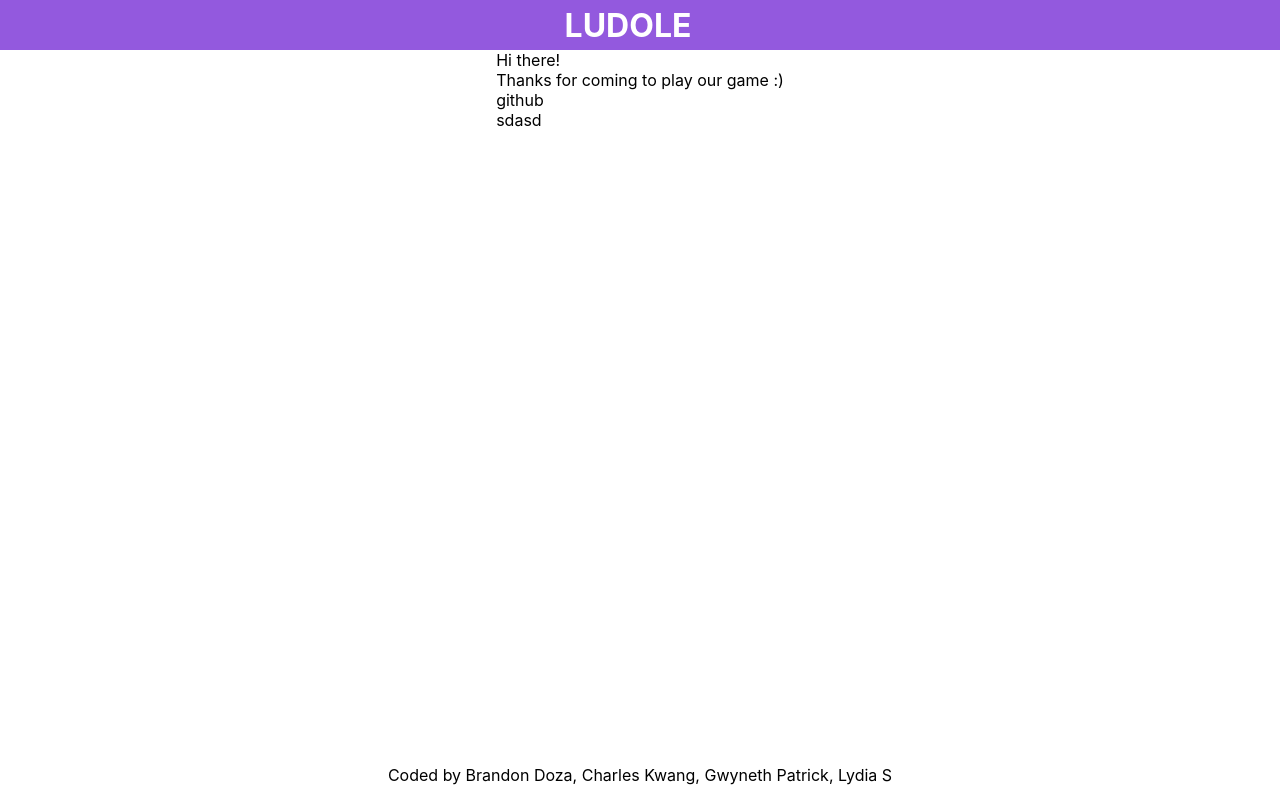
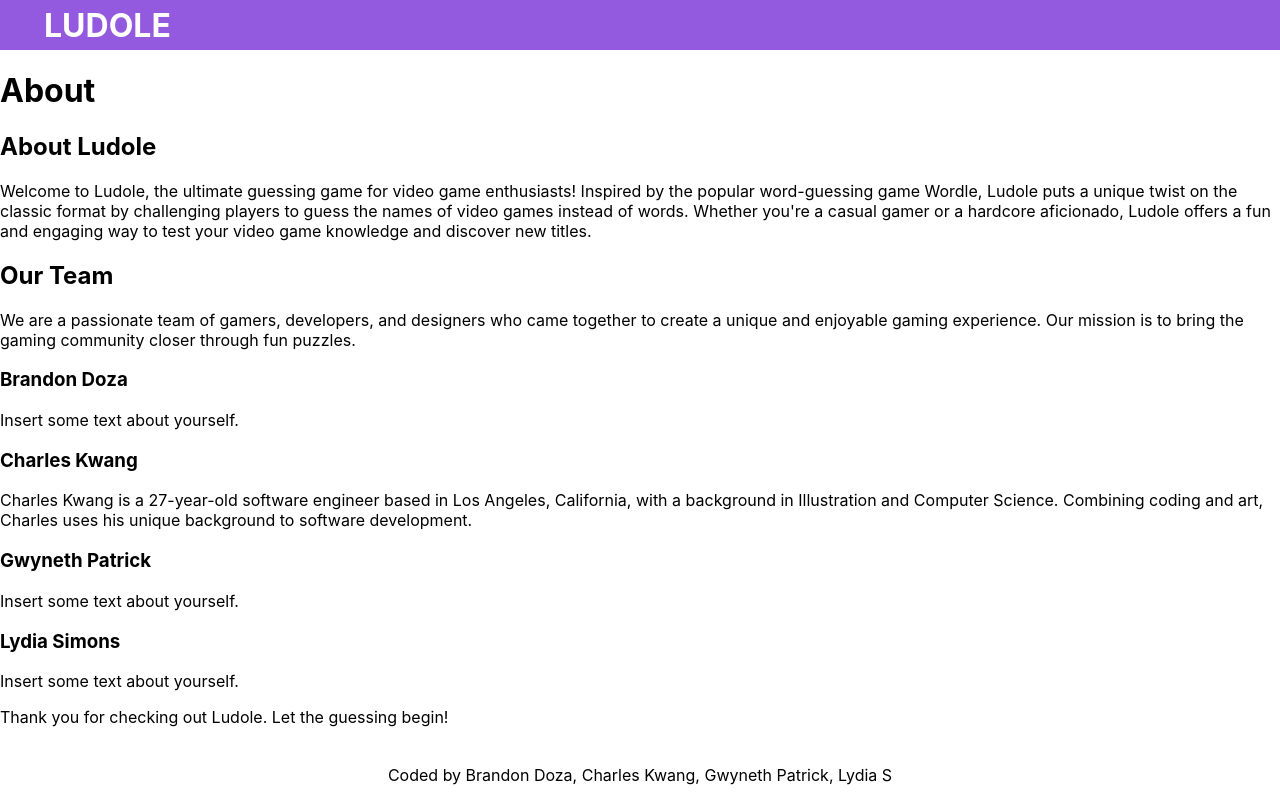
Before and after one commit to KojinKuro/ludole, a React (Vite) app: page /about in a window 1280 px wide. Built offline with nearby package versions, Linux system fonts and the light colour scheme; some icons are missing.

Commit message:
Add text

```diff
--- a/src/App.jsx
+++ b/src/App.jsx
@@ -9,10 +9,8 @@ function App() {
   return (
     <>
       <header>
-        <Link to="/">
+        <Link to="/" style={{ display: "flex", alignItems: "center" }}>
           <box-icon color="white" type="solid" name="invader" />
-        </Link>
-        <Link to="/">
           <h1>LUDOLE</h1>
         </Link>
         <nav>
--- a/src/pages/AboutPage.jsx
+++ b/src/pages/AboutPage.jsx
@@ -1,12 +1,39 @@
 export default function AboutPage() {
   return (
     <main>
-      <div>Hi there!</div>
-      <div>Thanks for coming to play our game :)</div>
+      <h1>About</h1>
 
-      <div>github</div>
+      <h2>About Ludole</h2>
+      <p>
+        Welcome to Ludole, the ultimate guessing game for video game
+        enthusiasts! Inspired by the popular word-guessing game Wordle, Ludole
+        puts a unique twist on the classic format by challenging players to
+        guess the names of video games instead of words. Whether you're a casual
+        gamer or a hardcore aficionado, Ludole offers a fun and engaging way to
+        test your video game knowledge and discover new titles.
+      </p>
 
-      <div>sdasd</div>
+      <h2>Our Team</h2>
+      <p>
+        We are a passionate team of gamers, developers, and designers who came
+        together to create a unique and enjoyable gaming experience. Our mission
+        is to bring the gaming community closer through fun puzzles.
+      </p>
+      <h3>Brandon Doza</h3>
+      <p>Insert some text about yourself.</p>
+      <h3>Charles Kwang</h3>
+      <p>
+        Charles Kwang is a 27-year-old software engineer based in Los Angeles,
+        California, with a background in Illustration and Computer Science.
+        Combining coding and art, Charles uses his unique background to software
+        development.
+      </p>
+      <h3>Gwyneth Patrick</h3>
+      <p>Insert some text about yourself.</p>
+      <h3>Lydia Simons</h3>
+      <p>Insert some text about yourself.</p>
+
+      <div>Thank you for checking out Ludole. Let the guessing begin!</div>
     </main>
   );
 }
--- a/src/pages/InstructionPage.jsx
+++ b/src/pages/InstructionPage.jsx
@@ -1,3 +1,19 @@
 export default function InstructionPage() {
-  return <main>How to play the game</main>;
+  return (
+    <main>
+      <h1> How to Play</h1>
+      <div>Guess the video game in 9 tries</div>
+      <ul>
+        <li>Each guess must be a valid game from our database.</li>
+        <li>
+          The color of the will change to show how close your guess was to the
+          word.
+        </li>
+        <li>
+          Each time you guess incorrectly, the game will become less obscured.
+        </li>
+      </ul>
+      <div>Every day at midnight a new puzzle will unlock.</div>
+    </main>
+  );
 }
```
